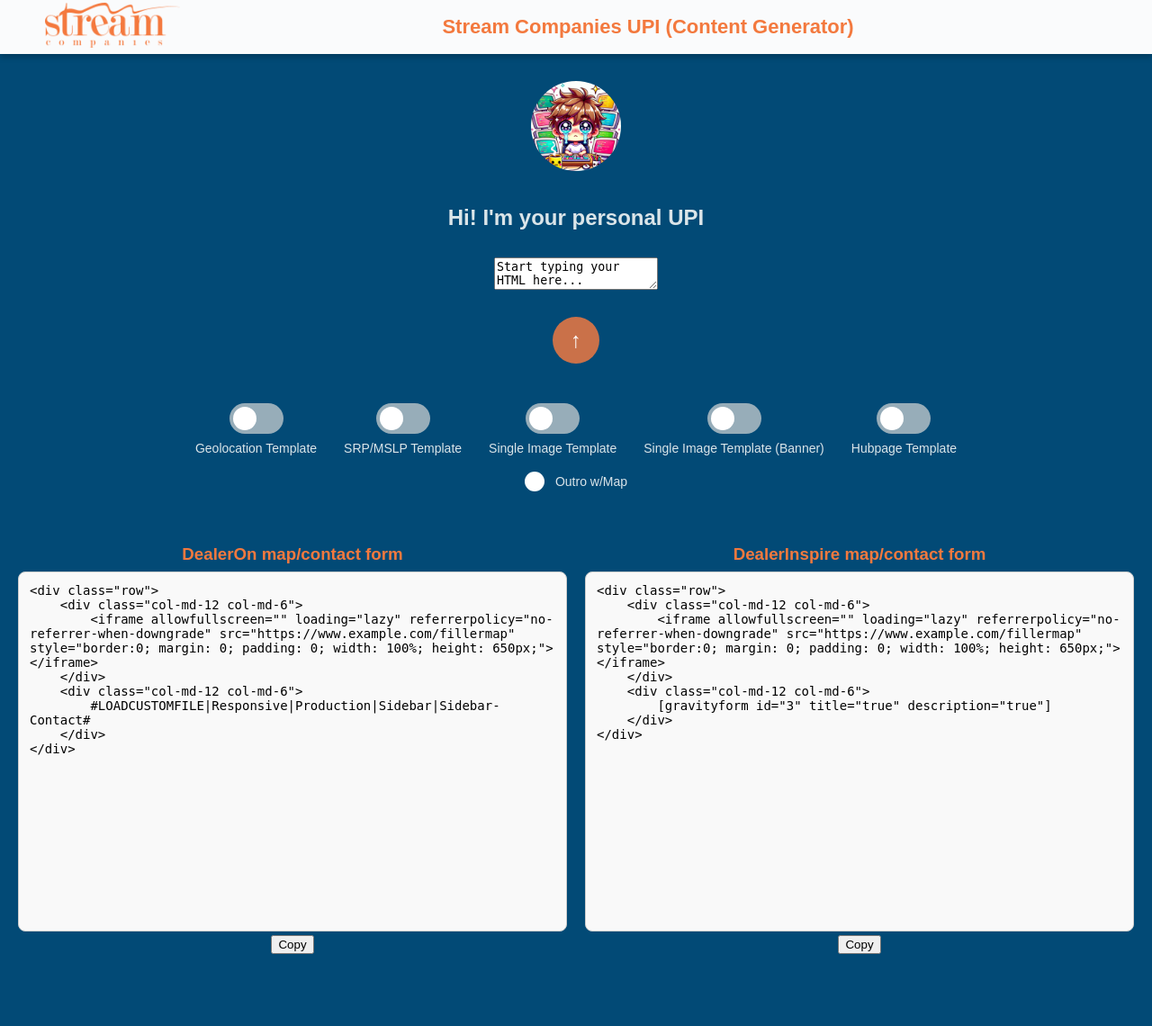
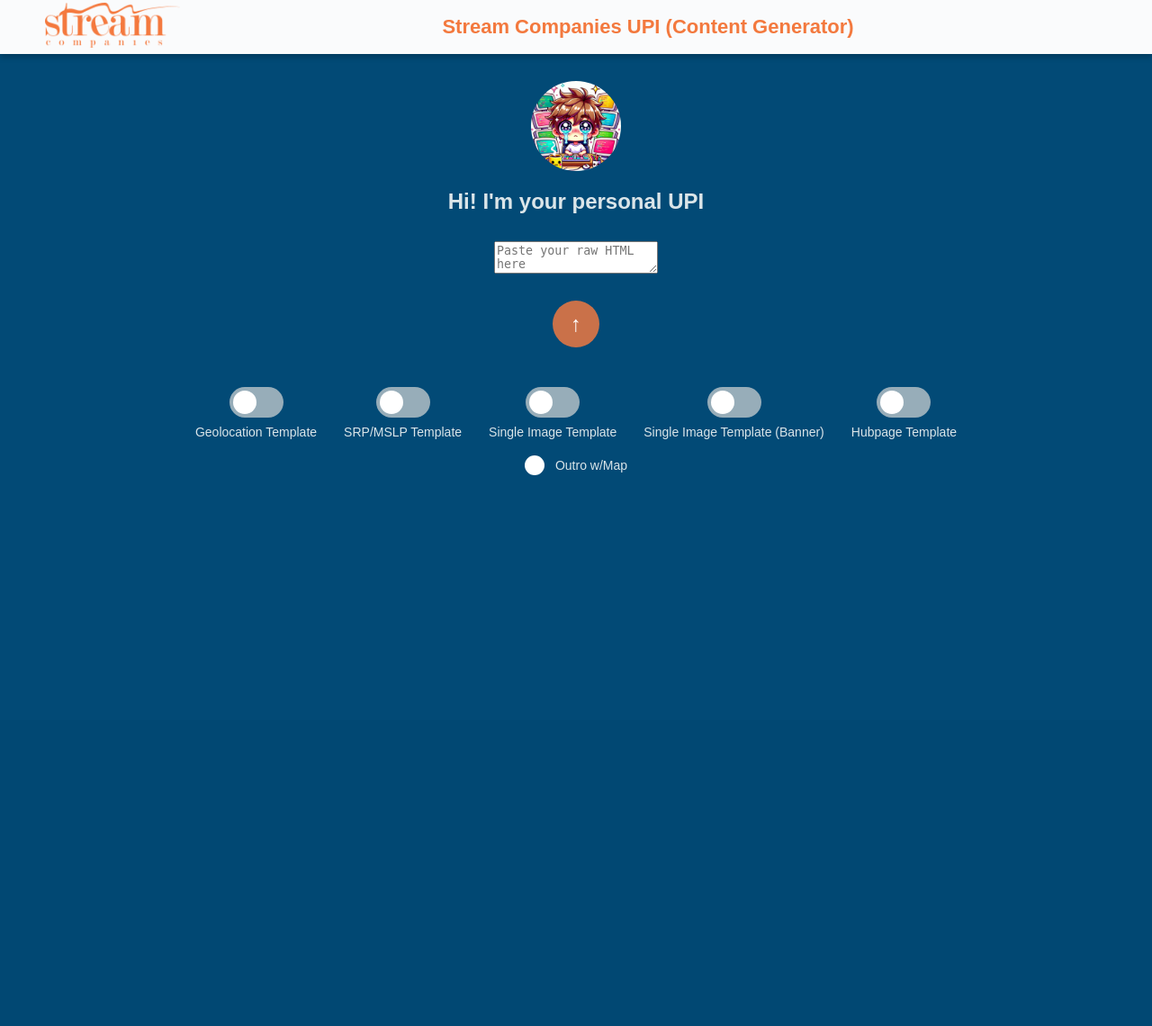
Before and after one commit to mabolden/stream-companies-upi, a Flask app: page / in a window 1280 px wide. Shown: the whole page at 90% size. After the commit the page ends 528 px from the top, so only its background shows below. Run offline with Flask 3, Linux system fonts and the light colour scheme; some libraries are stand-ins or nearby versions.

Commit message:
Update index.html

```diff
--- a/templates/index.html
+++ b/templates/index.html
@@ -14,15 +14,18 @@
             justify-content: center;
             flex-wrap: wrap;
         }
+
         .code-box {
             width: 48%;
             box-sizing: border-box;
         }
+
         .code-box textarea {
             width: 100%;
             height: 400px;
             box-sizing: border-box;
         }
+
         @media (max-width: 900px) {
             .code-box {
                 width: 100%;
@@ -77,11 +80,7 @@
             box-shadow: 0 0 0 3px rgba(202, 113, 73, 0.35);
         }
 
-        .map-check input[type="checkbox"]:focus-visible + .map-check__dot {
-            box-shadow: 0 0 0 3px rgba(255, 255, 255, 0.35);
-        }
-
-        /* ---------- CKEditor Maximize Fix (Source fullscreen height) ---------- */
+        /* CKEditor maximize behavior */
         body.cke_maximized {
             padding-top: 0 !important;
             height: 100vh !important;
@@ -133,13 +132,12 @@
     <div class="content">
 
         <!-- UPI Logo -->
-        <div style="display: flex; justify-content: center; align-items: center; width: 100%; margin-top: 10px;">
+        <div style="display:flex;justify-content:center;align-items:center;margin-top:10px;">
             <img src="{{ url_for('static', filename='UPI_Logo.png') }}"
                  alt="Unpaid Intern Logo"
-                 style="width: 100px; height: 100px; border-radius: 50%; object-fit: cover;">
+                 style="width:100px;height:100px;border-radius:50%;object-fit:cover;">
         </div>
 
-        <br>
         <h2>Hi! I'm your personal UPI</h2>
 
         <!-- Input Form -->
@@ -147,11 +145,11 @@
 
             <!-- HTML Editor -->
             <div class="editor-container">
-                <textarea id="html_content" name="html_content" placeholder="Paste your raw HTML here">Start typing your HTML here...</textarea>
+                <textarea id="html_content" name="html_content" placeholder="Paste your raw HTML here"></textarea>
             </div>
 
             <!-- Submit Button -->
-            <div style="text-align: center;">
+            <div style="text-align:center;">
                 <button class="button" type="submit"><strong>↑</strong></button>
             </div>
 
@@ -199,53 +197,42 @@
 
         </form>
 
-        <!-- Download Output -->
         {% if download_url %}
         <div class="download-container">
             <a class="download-button" href="{{ download_url }}" download>Download Output File</a>
         </div>
         {% endif %}
-
-        <!-- Reference Snippets -->
-        <div class="code-snippet-container">
-
-            <div class="code-box">
-                <h3>DealerOn map/contact form</h3>
-                <textarea id="codeBoxLeft" readonly>&lt;div class="row"&gt;
-    &lt;div class="col-md-12 col-md-6"&gt;
-        &lt;iframe allowfullscreen="" loading="lazy" referrerpolicy="no-referrer-when-downgrade" src="https://www.example.com/fillermap" style="border:0; margin: 0; padding: 0; width: 100%; height: 650px;"&gt;&lt;/iframe&gt;
-    &lt;/div&gt;
-    &lt;div class="col-md-12 col-md-6"&gt;
-        #LOADCUSTOMFILE|Responsive|Production|Sidebar|Sidebar-Contact#
-    &lt;/div&gt;
-&lt;/div&gt;</textarea>
-                <button class="copy-button" onclick="copyCode('codeBoxLeft')">Copy</button>
-            </div>
-
-            <div class="code-box">
-                <h3>DealerInspire map/contact form</h3>
-                <textarea id="codeBoxRight" readonly>&lt;div class="row"&gt;
-    &lt;div class="col-md-12 col-md-6"&gt;
-        &lt;iframe allowfullscreen="" loading="lazy" referrerpolicy="no-referrer-when-downgrade" src="https://www.example.com/fillermap" style="border:0; margin: 0; padding: 0; width: 100%; height: 650px;"&gt;&lt;/iframe&gt;
-    &lt;/div&gt;
-    &lt;div class="col-md-12 col-md-6"&gt;
-        [gravityform id="3" title="true" description="true"]
-    &lt;/div&gt;
-&lt;/div&gt;</textarea>
-                <button class="copy-button" onclick="copyCode('codeBoxRight')">Copy</button>
-            </div>
-
-        </div>
     </div>
 
     <!-- Scripts -->
     <script>
-        document.addEventListener('DOMContentLoaded', function() {
+        document.addEventListener('DOMContentLoaded', function () {
+
             const editor = CKEDITOR.replace('html_content', {
                 height: 200,
                 width: 600,
-                allowedContent: true,
+
+                /* Content filtering */
+                allowedContent: false,
+                extraAllowedContent: 'h1 h2 h3 h4 h5 h6 p ul ol li strong em a[href] br',
+
+                /* Formatting behavior */
+                format_tags: 'p;h1;h2;h3;h4;h5;h6',
                 autoParagraph: false,
+
+                /* Paste handling */
+                forcePasteAsPlainText: true,
+                pasteFromWordRemoveFontStyles: true,
+                pasteFromWordRemoveStyles: true,
+
+                /* Inline style suppression */
+                removeFormatAttributes: 'style,font,span',
+                removeFormatTags: 'span',
+
+                /* Editor display styling */
+                contentsCss: '/static/style.css',
+
+                /* Plugin cleanup */
                 removePlugins: 'elementspath,resize'
             });
 
@@ -264,17 +251,17 @@
                 if (h > 0) contents.style.height = h + 'px';
             }
 
-            editor.on('afterCommandExec', function(e) {
+            editor.on('afterCommandExec', function (e) {
                 if (e.data && e.data.name === 'maximize') {
-                    setTimeout(function() { resizeMaximized(editor); }, 50);
+                    setTimeout(function () { resizeMaximized(editor); }, 50);
                 }
             });
 
-            editor.on('mode', function() {
-                setTimeout(function() { resizeMaximized(editor); }, 50);
+            editor.on('mode', function () {
+                setTimeout(function () { resizeMaximized(editor); }, 50);
             });
 
-            window.addEventListener('resize', function() {
+            window.addEventListener('resize', function () {
                 resizeMaximized(editor);
             });
 
@@ -295,6 +282,7 @@
                     }
                 });
             });
+
         });
     </script>
 
```
